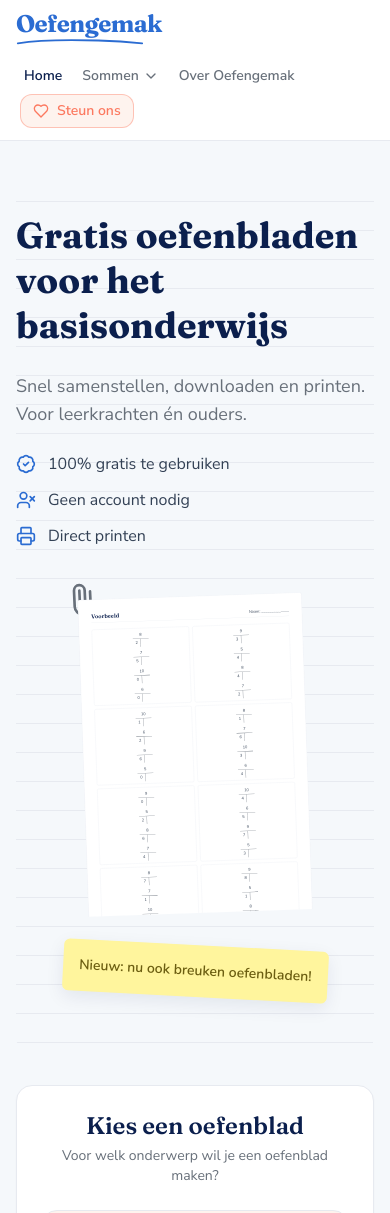
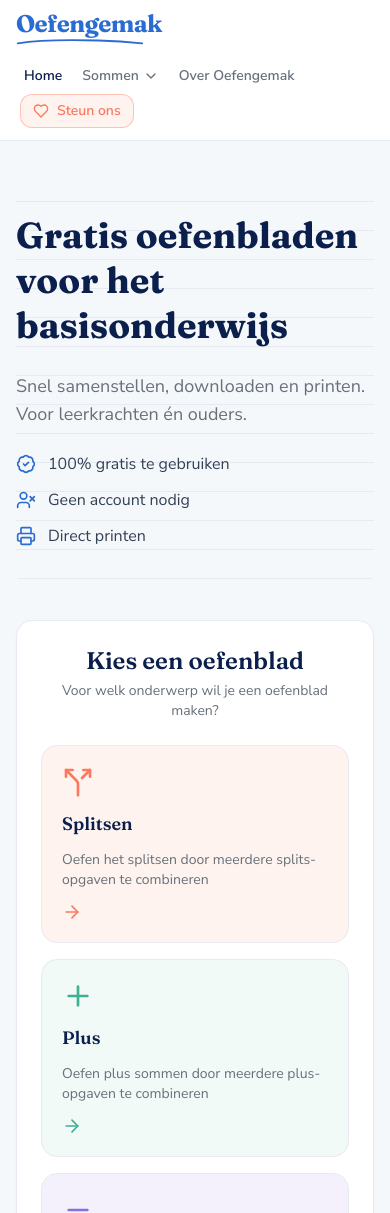
Before and after one commit to coduinix/oefengemak, a React (Vite) app: page / in a window 390 px wide. Shown: the top 1213 px of the page. Built offline with nearby package versions, Linux system fonts and the light colour scheme.

Commit message:
Hide exercise sheet on smaller screens

```diff
--- a/src/app/routes/home.tsx
+++ b/src/app/routes/home.tsx
@@ -87,7 +87,7 @@ function Hero() {
           })}
         </ul>
       </div>
-      <div className="grid gap-8 justify-items-center py-4">
+      <div className="hidden gap-8 justify-items-center py-4 lg:grid">
         <ExampleSheet />
         <PostIt />
       </div>
```
